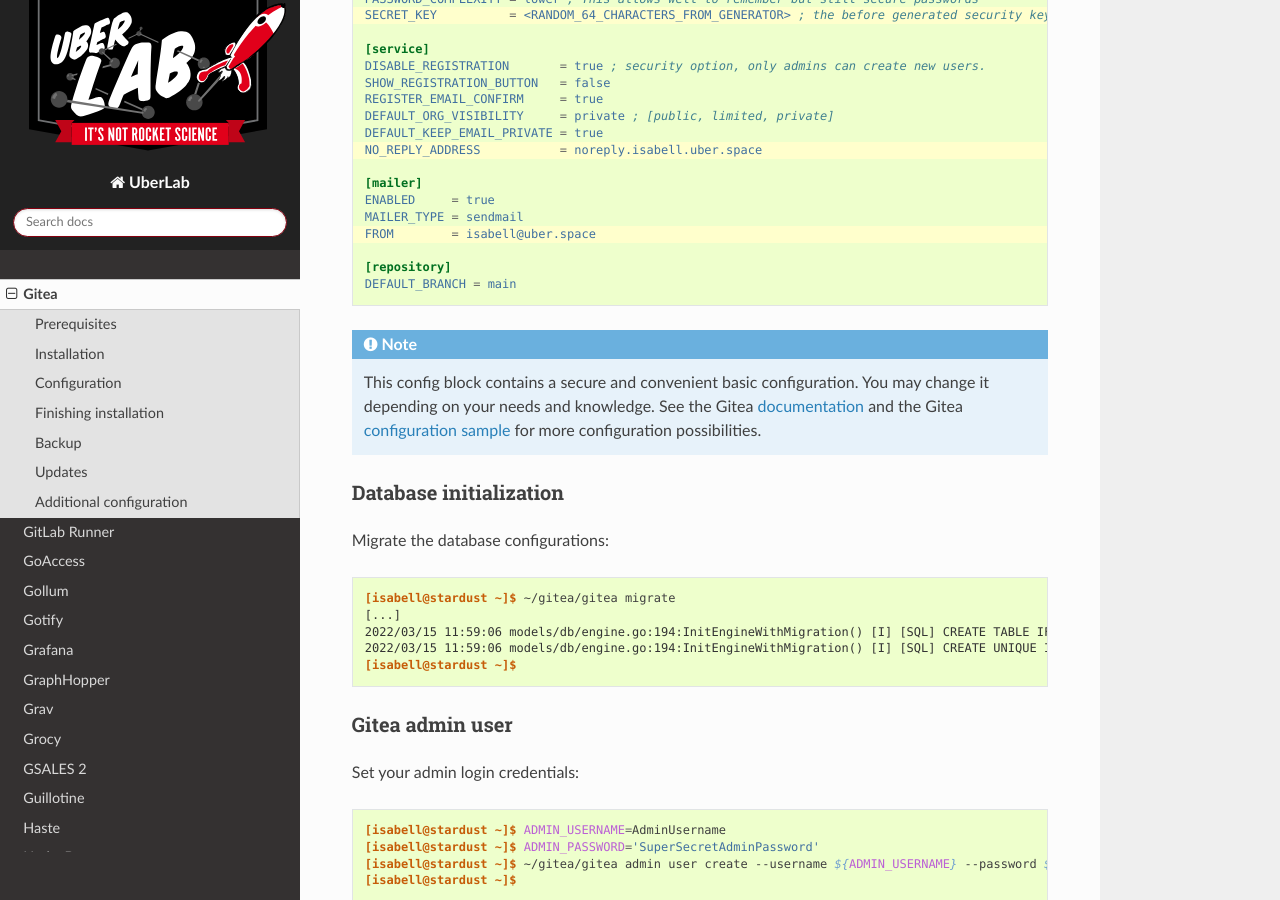
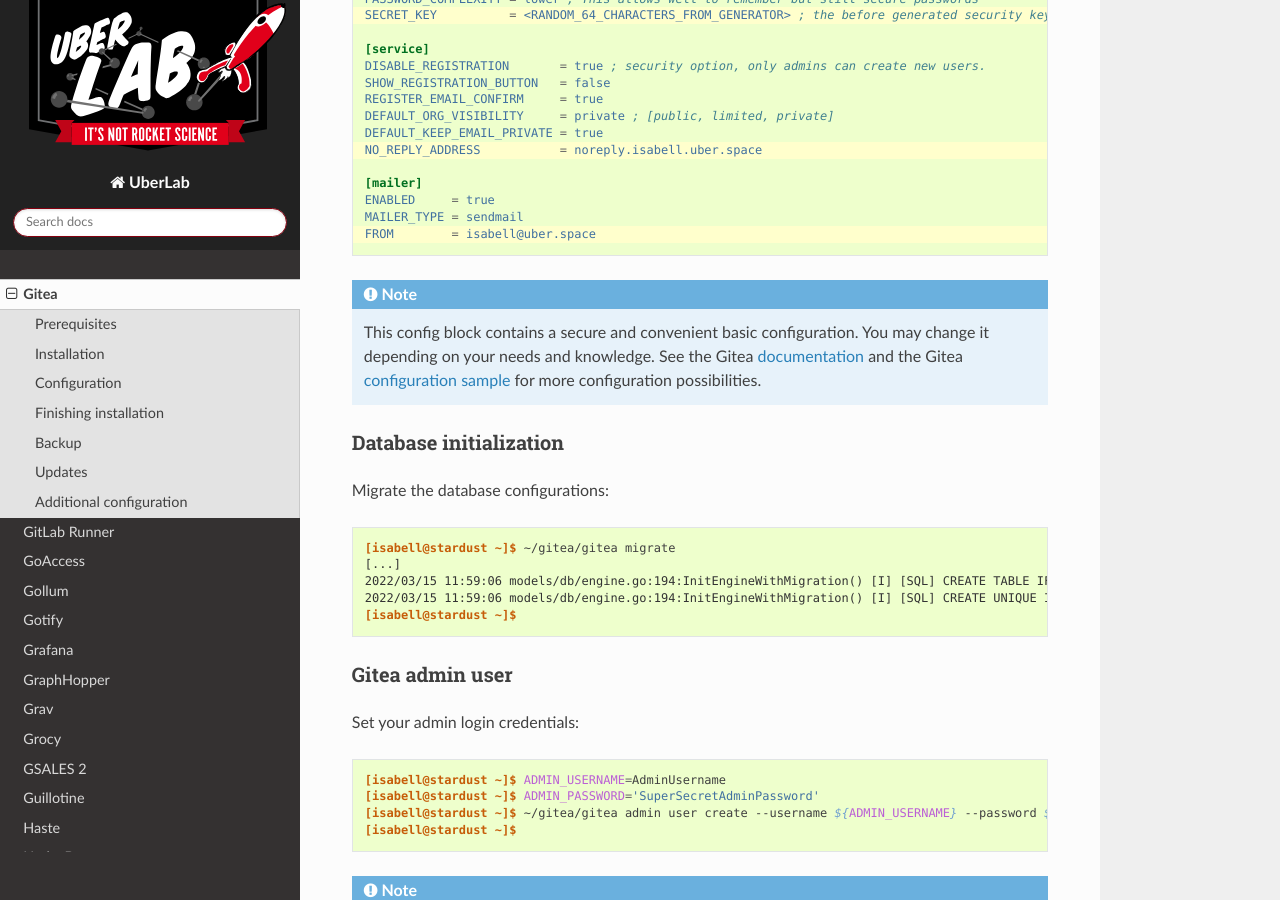
Before and after one commit to Uberspace/lab, a Sphinx documentation site: the page built from source/guide_gitea.rst, in a window 1280 px wide and 900 px high, scrolled down 3726 px. Built offline with Sphinx 7.4.7 and the Read the Docs theme 2.0.0, drawn with Linux system fonts in a browser that asks for light colours.

Commit message:
[Gitea] main is default since 1.17

```diff
--- a/source/guide_gitea.rst
+++ b/source/guide_gitea.rst
@@ -167,9 +167,6 @@
   ENABLED     = true
   MAILER_TYPE = sendmail
   FROM        = isabell@uber.space
-
-  [repository]
-  DEFAULT_BRANCH = main
 
 .. note::
 
```
